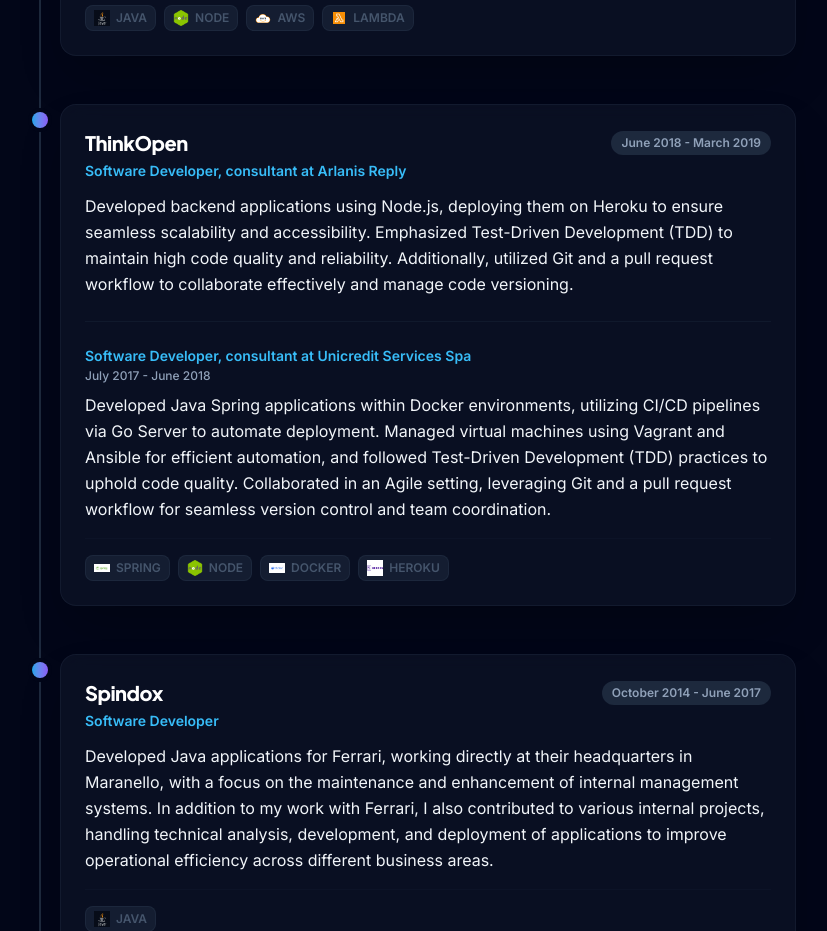
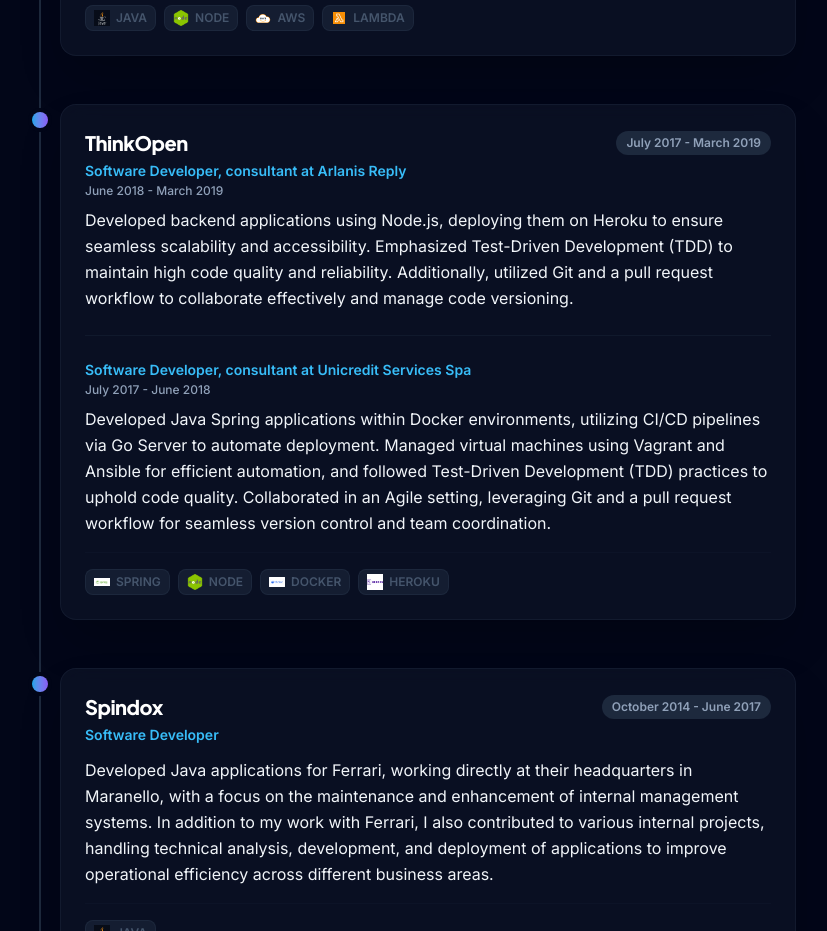
Before and after one commit to stefanoauciello/aboutme, a React (Vite) app: page /#/experience in a window 1280 px wide. Shown: the part 1680-2611 px from the top of the page, without its empty margins (228-1055 px from the left). Built offline with nearby package versions, Linux system fonts and the light colour scheme; the HTML template or start-up script is replaced by a standard one.

Commit message:
fix(experience): add period field and correct date display for multi-role experiences

```diff
--- a/src/pages/experience.jsx
+++ b/src/pages/experience.jsx
@@ -5,6 +5,7 @@
 const experiences = [
     {
         company: "Generali",
+        period: "October 2025 - Present",
         role: "Senior Software Engineer (October 2025 - Present)",
         description: `Part of the Digital Center of Excellence team, focusing on large-scale cloud transformation. Actively re-architecting legacy mainframe systems by breaking down COBOL applications into scalable, resilient, and fully automated AWS serverless solutions.`,
         secondrole: "",
@@ -13,6 +14,7 @@
     },
     {
         company: "Vodafone",
+        period: "May 2022 - October 2025",
         role: "Senior Software Engineer (May 2022 - October 2025)",
         description: `I worked at DXL as a Java/Node.js Backend Developer and Data Engineer, focusing on consumer data. I led the migration of our Java Spring Boot microservices stack from OpenShift to AWS EKS, including data migration from MongoDB to MongoDB Atlas and optimization of Kafka systems. I prioritized performance, scalability, and capacity planning to support millions of active customers. I also reengineered the real-time Change Data Capture (CDC) architecture using Node.js Lambda and Java microservices to ensure data updates with minimal latency.`,
         secondrole: "",
@@ -21,6 +23,7 @@
     },
     {
         company: "Bandyer/Kaleyra",
+        period: "May 2021 - May 2022",
         role: "Senior Associate Software Developer (May 2021 - May 2022)",
         description: `I was responsible for developing Node.js services using TypeScript and deploying them on AWS via GitLab CI/CD pipelines. I wrote unit and integration tests with Jest to ensure code quality and reliability. My work also involved managing Docker containers and leveraging various AWS services to enhance system scalability and efficiency. Additionally, I worked extensively with MongoDB and MySQL, implementing database changes through automated Liquibase pipelines to streamline deployment and maintain data integrity.`,
         secondrole: "",
@@ -29,6 +32,7 @@
     },
     {
         company: "Dechit",
+        period: "March 2019 - May 2021",
         role: "Software Developer, consultant at Sky (March 2019 - May 2021)",
         description: `At Sky, I contributed to modernizing the backend systems powering Sky Sport, focusing on scalability, real-time responsiveness, and reliability through an event-driven, serverless architecture on AWS. I worked with technologies such as AWS Lambda, AppSync, Node.js, TypeScript, Java, and Amazon Aurora, while embracing Agile practices and Test-Driven Development (TDD) to ensure clean, maintainable code. My responsibilities included CI/CD with Jenkins and collaborative development via Git and pull request workflows.`,
         secondrole: "",
@@ -37,6 +41,7 @@
     },
     {
         company: "ThinkOpen",
+        period: "July 2017 - March 2019",
         role: "Software Developer, consultant at Arlanis Reply (June 2018 - March 2019) ",
         description: `Developed backend applications using Node.js, deploying them on Heroku to ensure seamless scalability and accessibility. Emphasized Test-Driven Development (TDD) to maintain high code quality and reliability. Additionally, utilized Git and a pull request workflow to collaborate effectively and manage code versioning.`,
         secondrole:
@@ -47,6 +52,7 @@
     },
     {
         company: "Spindox",
+        period: "October 2014 - June 2017",
         role: "Software Developer (October 2014 - June 2017) ",
         description: `Developed Java applications for Ferrari, working directly at their headquarters in Maranello, with a focus on the maintenance and enhancement of internal management systems. In addition to my work with Ferrari, I also contributed to various internal projects, handling technical analysis, development, and deployment of applications to improve operational efficiency across different business areas.`,
         secondrole: "",
@@ -88,25 +94,31 @@
                                             {job.company}
                                         </h3>
                                         <span className="text-xs font-semibold text-slate-550 dark:text-slate-400 bg-slate-100 dark:bg-slate-800 px-2.5 py-1 rounded-full w-fit">
-                                            {job.role.split("(")[1]?.replace(")", "") || ""}
+                                            {job.period || job.role.split("(")[1]?.replace(")", "").trim() || ""}
                                         </span>
                                     </div>
 
                                     <p className="text-sm font-semibold text-primary-600 dark:text-primary-400 mt-1">
-                                        {job.role.split("(")[0]}
+                                        {job.role.split("(")[0].trim()}
                                     </p>
 
-                                    <p className="text-sm sm:text-base text-slate-650 dark:text-slate-350 mt-3 leading-relaxed whitespace-pre-line">
+                                    {job.secondrole && (
+                                        <p className="text-xs font-medium text-slate-500 dark:text-slate-400 mt-0.5">
+                                            {job.role.split("(")[1]?.replace(")", "").trim() || ""}
+                                        </p>
+                                    )}
+
+                                    <p className={`text-sm sm:text-base text-slate-650 dark:text-slate-350 ${job.secondrole ? "mt-2" : "mt-3"} leading-relaxed whitespace-pre-line`}>
                                         {job.description}
                                     </p>
 
                                     {job.secondrole && (
                                         <div className="mt-6 pt-6 border-t border-slate-200/50 dark:border-slate-800/40">
                                             <p className="text-sm font-semibold text-primary-600 dark:text-primary-400">
-                                                {job.secondrole.split("(")[0]}
+                                                {job.secondrole.split("(")[0].trim()}
                                             </p>
                                             <p className="text-xs font-medium text-slate-500 dark:text-slate-400 mt-0.5">
-                                                {job.secondrole.split("(")[1]?.replace(")", "") || ""}
+                                                {job.secondrole.split("(")[1]?.replace(")", "").trim() || ""}
                                             </p>
                                             <p className="text-sm sm:text-base text-slate-650 dark:text-slate-350 mt-2 leading-relaxed">
                                                 {job.seconddescription}
```
